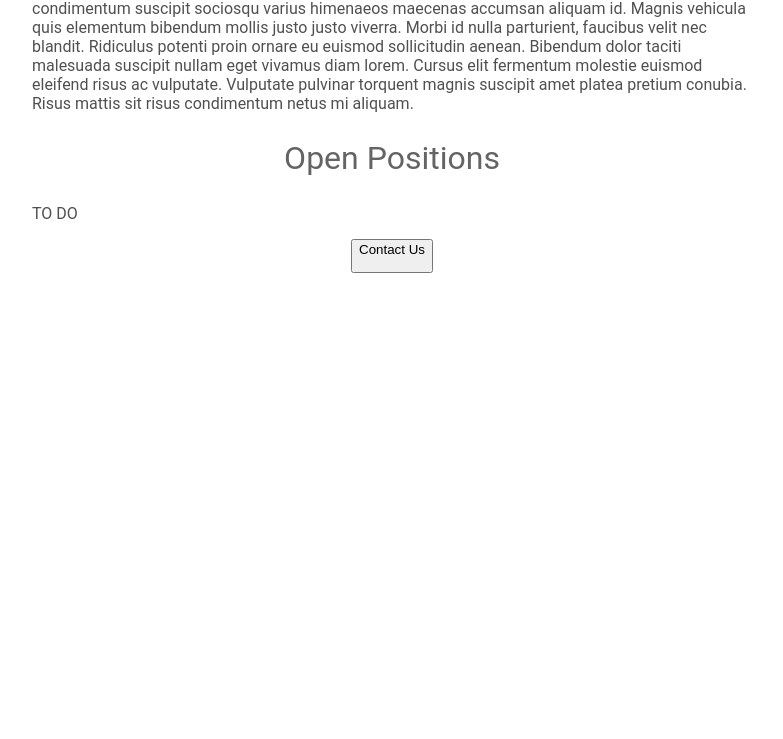
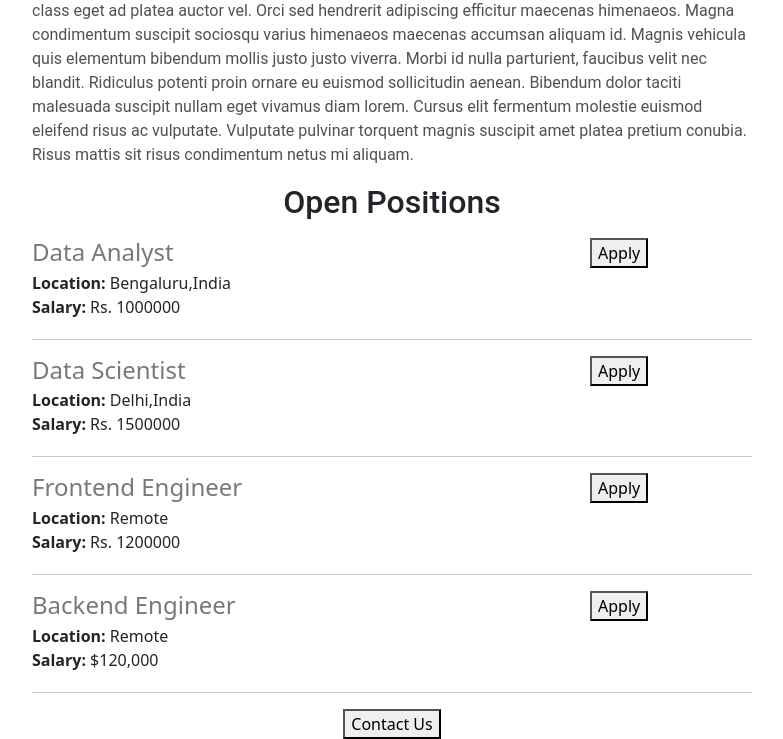
Before and after one commit to ShreyaBadgaiyan/careers_website, a Flask app: page /profile in a window 1280 px wide. Shown: the part 895-1634 px from the top of the page, without its empty margins (248-1031 px from the left). Before the commit the page ends 1168 px from the top, so only its background shows below. Run offline with Flask 3, Linux system fonts and the light colour scheme.

Commit message:
added dynamic data and api routes

```diff
--- a/app.py
+++ b/app.py
@@ -1,8 +1,38 @@
 # print("Hello World")
 
-from flask import Flask, render_template
+from flask import Flask, render_template,jsonify
 
 app=Flask(__name__)
+
+JOBS=[
+    {
+        'id':1,
+        'title':'Data Analyst',
+        'location':'Bengaluru,India',
+        'salary':'Rs. 1000000'
+    },
+    {
+        'id':2,
+        'title':'Data Scientist',
+        'location':'Delhi,India',
+        'salary':'Rs. 1500000'
+
+    },
+    {
+        'id':3,
+        'title':'Frontend Engineer',
+        'location':'Remote',
+        'salary':'Rs. 1200000'
+    },
+
+    {
+        'id':4,
+        'title':'Backend Engineer',
+        'location':'Remote',
+        'salary':'$120,000'
+    }
+
+]
 
 @app.route("/")
 def hello_world():
@@ -10,7 +40,11 @@ def hello_world():
 
 @app.route("/profile")
 def show_profile():
-     return render_template('index.html')
+     return render_template('index.html',jobs=JOBS,company_name='Jovian')
+
+@app.route("/api/jobs")
+def list_jobs():
+     return jsonify(JOBS)
 
 
 
--- a/templates/index.html
+++ b/templates/index.html
@@ -37,11 +37,12 @@
             }
 
         </style>
+        <link href="https://cdn.jsdelivr.net/npm/bootstrap@5.3.3/dist/css/bootstrap.min.css" rel="stylesheet" integrity="sha384-QWTKZyjpPEjISv5WaRU9OFeRpok6YctnYmDr5pNlyT2bRjXh0JMhjY6hW+ALEwIH" crossorigin="anonymous">
     </head>
 
     <body>
         <div id="container">
-        <h1>Jovian Careers</h1>
+        <h1>{{company_name}} Careers</h1>
         <img id="banner" src="static/banner.jpg" height=100 width=200>
         <h2>About Jovian</h2>
         <p class="bodytext">Lorem ipsum odor amet, consectetuer adipiscing elit. Per auctor ultricies pellentesque faucibus eu mi ipsum. Nulla praesent mi cubilia semper accumsan. Quam risus condimentum est duis; etiam suscipit porttitor. Venenatis dapibus sodales himenaeos; consectetur dis fermentum inceptos ridiculus. Ex placerat senectus aliquam porta egestas. Iaculis vel mollis felis maecenas congue venenatis litora placerat ridiculus.
@@ -55,9 +56,18 @@
             Orci sed hendrerit adipiscing efficitur maecenas himenaeos. Magna condimentum suscipit sociosqu varius himenaeos maecenas accumsan aliquam id. Magnis vehicula quis elementum bibendum mollis justo justo viverra. Morbi id nulla parturient, faucibus velit nec blandit. Ridiculus potenti proin ornare eu euismod sollicitudin aenean. Bibendum dolor taciti malesuada suscipit nullam eget vivamus diam lorem. Cursus elit fermentum molestie euismod eleifend risus ac vulputate. Vulputate pulvinar torquent magnis suscipit amet platea pretium conubia. Risus mattis sit risus condimentum netus mi aliquam.</p>
 
             <h2>Open Positions</h2>
-            <p class="bodytext">TO DO</p>
+            <p class="bodytext"></p>
+                <div>
+                {%for job in jobs%}
+                {% include "jobitem.html" %}
+
+                <hr>
+                {%endfor%}
+                </div>
+
+
             <div style="text-align:center;">
-            <button >Contact Us</p>
+            <button >Contact Us</button>
             </div>
 
             </div>
--- /dev/null
+++ b/templates/jobitem.html
@@ -0,0 +1,20 @@
+<div style="margin-bottom:16px; padding-bottom:4px" class="row">
+    <div class="col-9">
+    <h4 style="color:rgb(120,120,120);margin-bottom:4px;">{{job['title']}}</h4>
+        <div>
+            <b>Location:</b>
+            {{job['location']}}
+        </div>
+{%if 'salary' in job%}
+        <div>
+            <b>Salary:</b>
+            {{job['salary']}}
+        </div>
+
+{%endif%}
+</div>
+<div class="col-3">
+    <button >Apply</button>
+    </div>
+
+</div>
```
